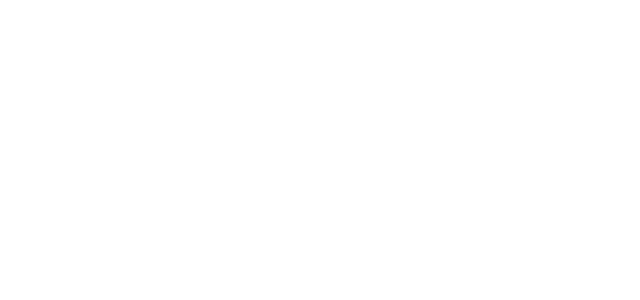
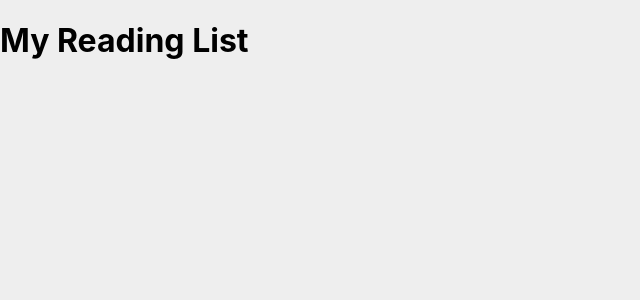
Before and after one commit to hoshikitsunoda/graphql-fcc-course, a React (Create React App) app in the folder client/: page / in a window 1280 px wide. Shown: the top 300 px of the page, without its empty margins (0-640 px from the left). Built offline with nearby package versions, Linux system fonts and the light colour scheme.

Commit message:
added base element and styling

```diff
--- a/client/src/App.js
+++ b/client/src/App.js
@@ -1,7 +1,11 @@
 import React from 'react'
 
 function App() {
-  return <div className="App"></div>
+  return (
+    <div id="main">
+      <h1>My Reading List</h1>
+    </div>
+  )
 }
 
 export default App
--- a/client/src/index.css
+++ b/client/src/index.css
@@ -5,6 +5,7 @@ body {
     sans-serif;
   -webkit-font-smoothing: antialiased;
   -moz-osx-font-smoothing: grayscale;
+  background: #eee;
 }
 
 code {
```
